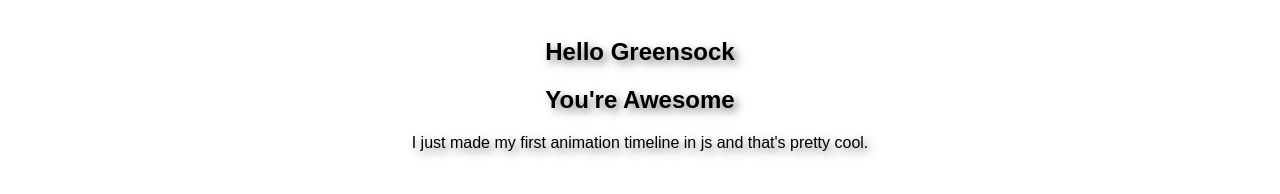
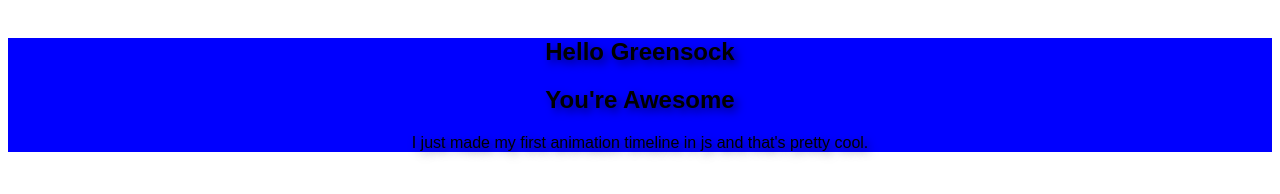
Before and after one commit to chanmatthew/IntroWebDev, a plain HTML site: page Week_12/GSAP_101/timeline.html in a window 1280 px wide. Drawn offline with nearby package versions, Linux system fonts and the light colour scheme.

Commit message:
Removed the default transform perspective

```diff
--- a/Week_12/GSAP_101/timeline.html
+++ b/Week_12/GSAP_101/timeline.html
@@ -14,6 +14,10 @@
             width: 100%;
             height: 10px;
             background-color: black;
+        }
+
+        #page-wrap {
+            background-color: blue;
         }
 
         h2, p {
@@ -48,7 +52,7 @@
             $bg = $('#page-wrap');
 
             // set the initial perspective for animations
-            CSSPlugin.defaultTransformPerspective = 800;
+            // CSSPlugin.defaultTransformPerspective = 800;
 
             var tl = new TimelineLite();
 
```
